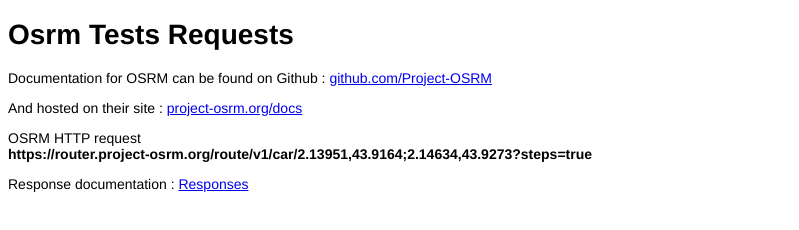
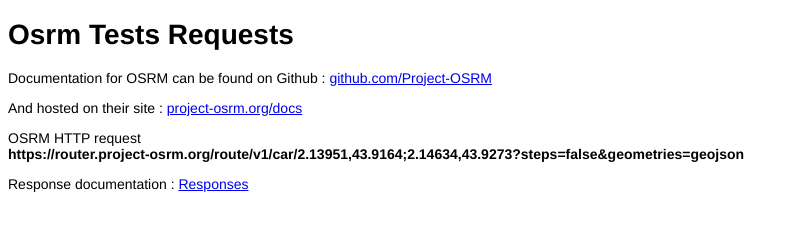
Before and after one commit to AdrienJarretier/AdrienJarretier.github.io, a plain HTML site: page Leaflet-Samples/osrm/index.html in a window 1280 px wide. Shown: the whole page, without its empty margins (0-799 px from the left). Drawn offline with Linux system fonts and the light colour scheme; no server answers.

Commit message:
update osrm route request to get geojson instead of polylines

```diff
--- a/Leaflet-Samples/osrm/index.html
+++ b/Leaflet-Samples/osrm/index.html
@@ -77,9 +77,11 @@
 
                     /*
                         steps : Return route steps for each route leg
+                        geometries : Returned route geometry format (influences overview and per step)
                     */
                     options: {
-                        steps: true
+                        steps: false,
+                        geometries: "geojson"
                     }
 
                 };
```
